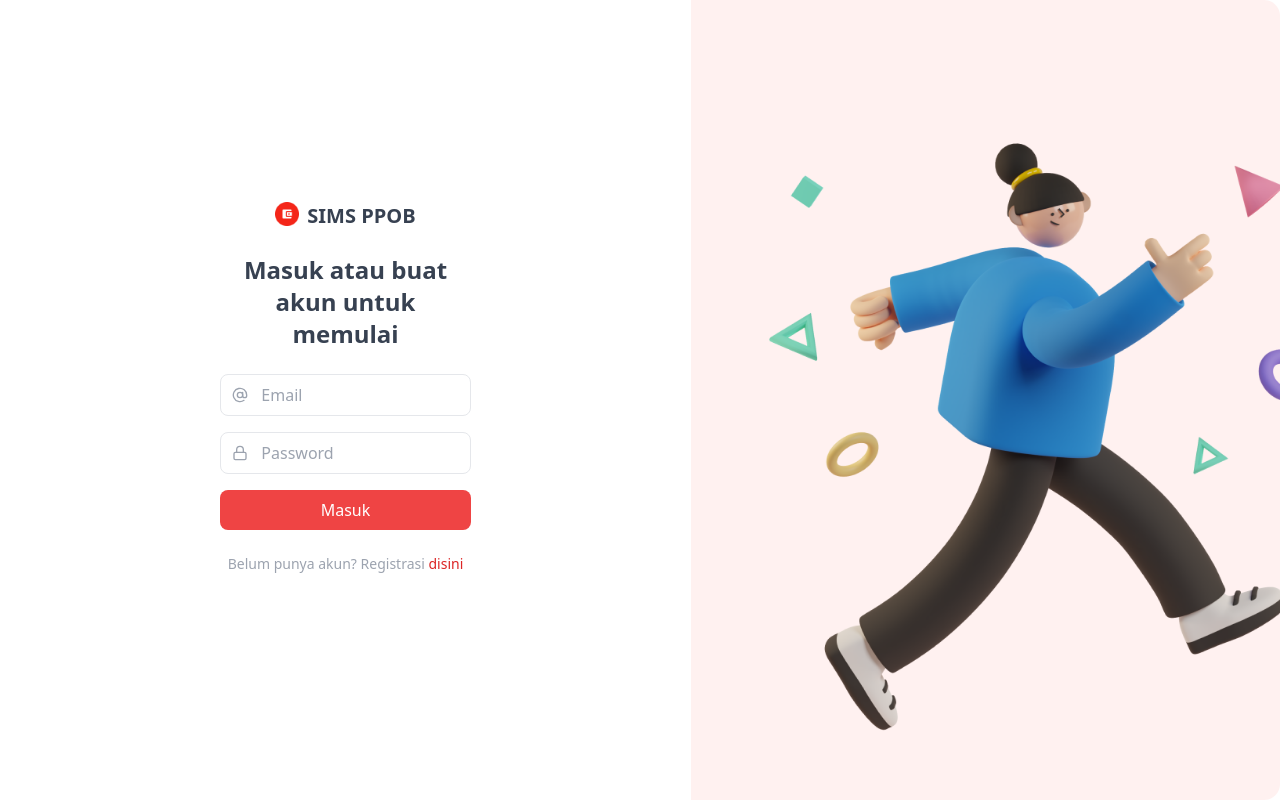
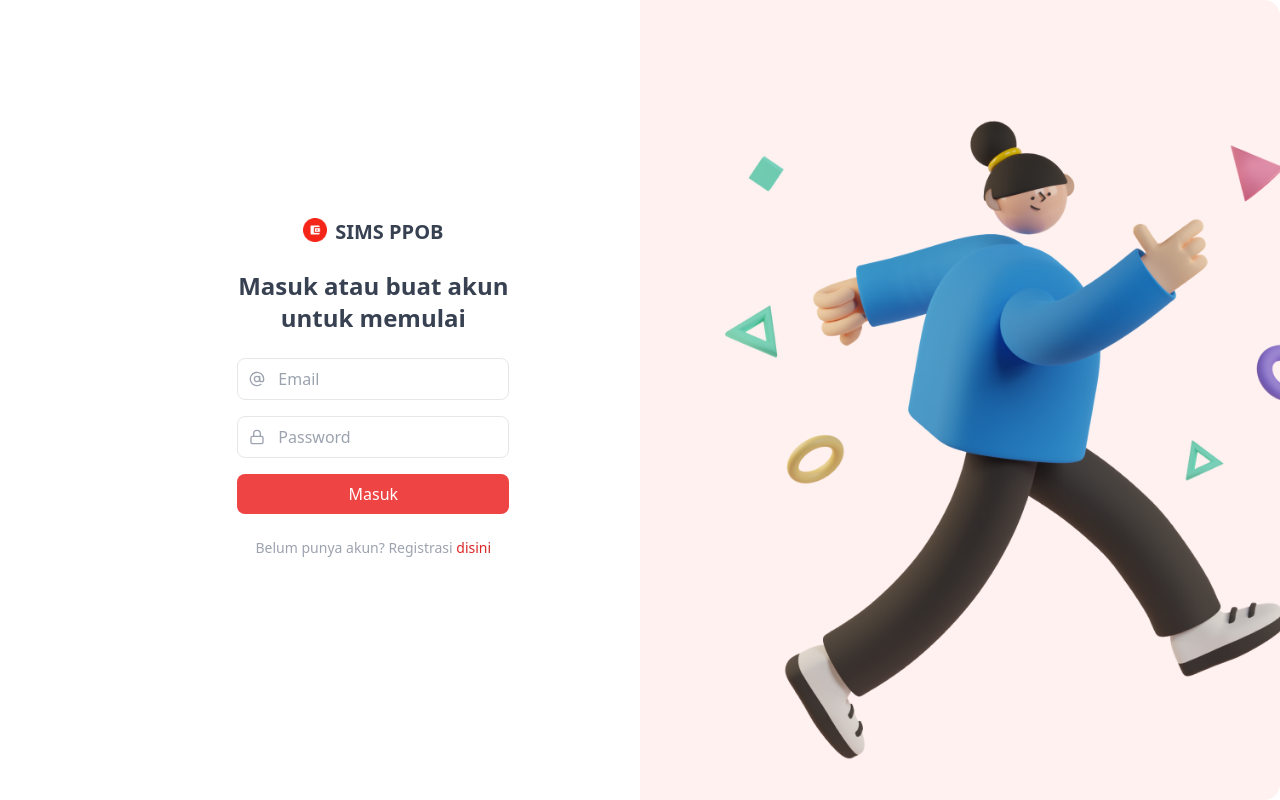
Before and after one commit to Bambangsolehudin/SIMS-POOB-Bambang.Solehudin, a React (Vite) app: page /login in a window 1280 px wide. Built offline with nearby package versions, Linux system fonts and the light colour scheme; no server answers.

Commit message:
responsive #2

```diff
--- a/src/pages/Login.jsx
+++ b/src/pages/Login.jsx
@@ -120,7 +120,6 @@ export default function LoginForm() {
 
         </div>
         <div className="w-1/12"></div>
-        <div className="w-1/12"></div>
         <div className="hidden md:block md:w-6/12 h-screen bg-cover bg-center" style={{ backgroundImage: "url('/login_bg.png')" }}></div>
       </div>
       <Dialog open={modalOpen} handler={() => setModalOpen(false)}>
```
